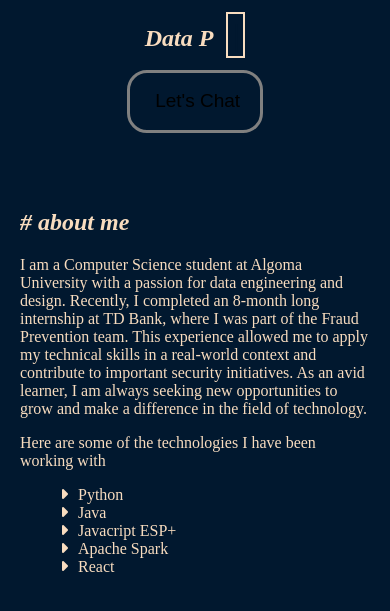
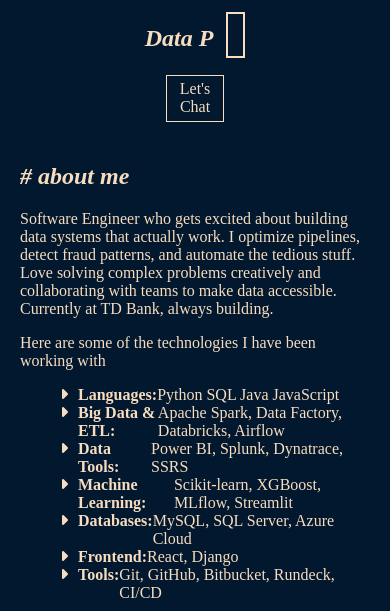
Before and after one commit to A-Ighalo/Web-Portfolio, a website: page index.html in a window 390 px wide. Shown: the part 233-844 px from the top of the page. Drawn offline with nearby package versions, Linux system fonts and the light colour scheme; a web font is replaced by a local one.

Commit message:
new changes to the webpage

```diff
--- a/css/style.css
+++ b/css/style.css
@@ -1,5 +1,7 @@
+@import url(https://fonts.googleapis.com/css?family=Playfair+Display:400italic);
 html {
   scroll-behavior: smooth;
+  /* background-color: #01182F; */
 }
 
 body {
@@ -26,7 +28,6 @@ header a {
     color: #f8dcbf;
     text-decoration: none;
     display: inline;
-    /*float:right;*/
     padding:3% 4% 5% 0%;   /*top right bottom left*/
 
 }
@@ -81,6 +82,7 @@ section {
 }
 
 
+
 section,
 p,
 h1 {
@@ -88,21 +90,11 @@ h1 {
 }
 
 
-
+/* ====== Hero Section ========= */
 .intro {
     padding-top: 15%;
     text-align: center;
 }
-
-.intro input {
-    padding: 2%;
-    background: none;
-    border: 3px solid grey;
-    border-radius: 20px;
-    font-size: 19px;
-    cursor: pointer;
-}
-
 
 .intro h1 {
     font-size: 40px;
@@ -114,11 +106,72 @@ h1 {
     padding:0;
     margin-bottom:0px;
 }
-.intro input:hover {
-    background-color: rgb(163, 172, 164);
-    opacity: 0.5;
+
+.intro p{
+    padding: 1%;
 
 }
+
+/* .intro input {
+    padding: 1.5%;
+    background:transparent;
+    border: 1px solid rgba(248, 220, 191, 0.95);
+    border-radius: 3px;
+    font-size: 15px;
+    color: #f8dcbf;
+    cursor: pointer;
+    font-family: "Playfair Dsisplay";
+
+
+} */
+
+
+
+.btn {
+  text-decoration: none;
+  color: #f8dcbf;
+  position: relative;
+  display: block;
+  padding: 0.375%;
+  background:transparent;
+  /* overflow: hidden; */
+  text-decoration: none;
+  width: 15%;
+  margin: auto auto auto;
+}
+
+
+
+
+.btn span {
+  display: inherit;
+  border: 1px solid #f8dcbf;
+  background:#01182F;
+  /* font-size: 0.875rem; */
+  text-align: center;
+  padding: 7%;
+
+}
+.btn::before {
+  content: "";
+  position: absolute;
+  z-index: -1;
+  top: 0;
+  left: 0;
+  width: 100%;
+  height: 100%;
+}
+
+.btn.slide_v::before{
+  background: #d8d1c9;
+  transform: translateY(-100%);
+  transition: transform 0.5s ease;
+}
+.btn.slide_v:hover::before {
+  transform: translateY(0);
+}
+
+
 
 .typed-cursor {
     font-weight: 100px;
@@ -128,17 +181,18 @@ h1 {
     border: 2px solid #f8dcbf;
     color: #01182F
 }
+/*  ====== Hero Section Ends ========= */
+
 
 main {
     margin-left: 10%;
     margin-right: 10%;
-    /* border:3px solid green; */
+
 }
 
 
 .ProgLang {
     list-style-type: none;
-    /* This removes the default bullets */
 }
 
 .ProgLang li::before{
@@ -152,7 +206,6 @@ main {
 }
 
 .ProgLang li {
-   /* padding-left: 0.5em; */
    display:flex;
 }
 
@@ -166,8 +219,7 @@ main {
     height:50px;
 }
 .ex-card {
-    /* flex: grow, shrink, basis */
-    flex: 1 1 calc(33.333% - 40px);
+    flex: 1 1 calc(33.333% - 40px); /* flex: grow, shrink, basis */
     max-width: 50em;
     max-height: 20%;
     padding: 15px;
@@ -177,26 +229,31 @@ main {
     text-wrap: balance;
     margin: 4px;
     box-shadow: 0 4px 8px 0 rgba(0, 0, 0, 0.2);
+
+    opacity:0;
+    transform:translateY(20vh);
+    visibility: hidden;
+    transition: opacity 2s ease-out, transform 2s ease-out;
+    will-change : opacity, visibility;
 }
 
-.ex-card:hover{
-    background-color: rosybrown;
-    font-size: 103%;
-    transition: transform 1s;
-    transform: scale(1.00);
-
+.ex-card.is-visible{
+    opacity:1;
+    transform:none;
+    visibility: visible;
 }
 
 
 
+
+
+
 #portfolio-form{
-    /* background-color: #61574c; */
     text-align: center;
     display: flex;
-    /* flex-direction: column; */
     justify-content: center;   /* centers horizontally */
     align-items: center;       /* centers vertically */
-    /* min-height: 400px;  */
+
 
 }
 
@@ -217,12 +274,9 @@ main {
 textarea{
     text-align:justify;
     padding-top: 20px;
-    /* margin-top: 10px; */
     width:100%;
     height:200px;
     display:block;
-
-    /* padding:25% 25% 15% 15%; top right bottom left */
 
 }
 
@@ -268,17 +322,16 @@ footer p,footer a {
 
 @media screen and (max-width: 1000px) {
 
-    .intro input {
-        padding: 5%;
+    /* .intro input {
+        padding: 2%;
         background: none;
         border: 3px solid grey;
-        width: 34%;
-    }
+        width: 15%;
+    } */
 
     main {
         margin-left: auto;
         margin-right: auto;
-        /* border:3px solid green; */
     }
 
 
@@ -297,17 +350,12 @@ footer p,footer a {
 
 
 @media screen and (max-width: 800px) {
-    /* header{
-        display: none;
-    } */
-
-
-    .intro input {
+    /* .intro input {
         padding: 5%;
         background: none;
         border: 3px solid grey;
         width: 39%;
-    }
+    } */
 
     header nav a:nth-child(2) {
     margin-left: 0;
@@ -317,7 +365,6 @@ footer p,footer a {
     main {
         margin-left: auto;
         margin-right: auto;
-        /* border:3px solid green; */
     }
 
     .exp-section {
@@ -347,6 +394,7 @@ footer p,footer a {
     header{
         display: none;
     }
+
     /*Style for hamburger menu*/
     header nav{
         flex-direction:column;
@@ -355,13 +403,9 @@ footer p,footer a {
 
     }
 
-    header a:hover{
-        transform:scale(1.5);
-
+    header a:hover {
+        transform: scale(1.5);
     }
-
-
-
 
 
     .exp-section {
--- a/index.html
+++ b/index.html
@@ -24,7 +24,7 @@
             <a href="#About">About</a>
             <a href="#experience">Experience</a>
             <a href="#projects">Project</a>
-            <a href="resume/Abraham_Ighalo.pdf" target="_top">Resume
+            <a href="resume/Abraham.Ighalo.Resume.pdf" target="_top">Resume
             </a>
         </nav>
 
@@ -39,39 +39,45 @@
     <div class="main">
         <main>
             <section class="intro">
+
                 <h1> Hello, it's Abraham </h1>
                 <i>
                     <h2 id="typed-text"></h2>
                 </i>
-                <p >
-                    <a href = "#portfolio-form"><input type="button" , value=" Let's Chat" class="button"></a>
-                </p>
+
+                <!-- <p >
+                    <a href = "#portfolio-form" class = "btn slide_v"><span>Let's Chat</a>
+
+                </p> -->
+
+
             </section>
+
+            <div class="contain">
+
+                <a href="#" class="btn slide_v"><span>Let's Chat</span></a>
+
+            </div>
 
             <section id="About">
                 <i>
                     <h1># about me</h1>
                 </i>
-                <P>I am a Computer Science student at Algoma University
-                    with a passion for data engineering and design.
-                    Recently, I completed an 8-month long internship at TD Bank,
-                    where I was part of the Fraud Prevention team.
-                    This experience allowed me to apply my technical skills in a real-world
-                    context and contribute to important security initiatives.
-                    As an avid learner, I am always seeking new opportunities to grow and make a difference
-                    in the field of technology.</P>
+                <P>Software Engineer who gets excited about building data systems that actually work.
+                    I optimize pipelines, detect fraud patterns, and automate the tedious stuff.
+                    Love solving complex problems creatively and collaborating with teams to make data accessible.
+                    Currently at TD Bank, always building.</P>
                 <p>Here are some of the technologies I have been working with
-
-
                 </p>
 
-
                 <ul class="ProgLang">
-                    <li>Python</li>
-                    <li>Java</li>
-                    <li>Javacript ESP+</li>
-                    <li>Apache Spark</li>
-                    <li>React</li>
+                    <li><strong>Languages:</strong> Python  SQL Java JavaScript</li>
+                    <li><strong>Big Data & ETL:</strong> Apache Spark, Data Factory, Databricks, Airflow</li>
+                    <li><strong>Data Tools:</strong> Power BI, Splunk, Dynatrace, SSRS</li>
+                    <li><strong>Machine Learning:</strong> Scikit-learn, XGBoost, MLflow, Streamlit</li>
+                    <li><strong>Databases:</strong> MySQL, SQL Server, Azure Cloud</li>
+                    <li><strong>Frontend:</strong> React, Django</li>
+                    <li><strong>Tools:</strong> Git, GitHub, Bitbucket, Rundeck, CI/CD</li>
                 </ul>
             </section>
 
@@ -84,8 +90,10 @@
                     <h1>Software Engineer@ TD BANK</h1>
                     Oct 2025 - Present
                     <ul class="ProgLang">
-                        <li>Manage incident reporting and implement automation to streamline response processes,
-                            while monitoring application performance and reliability.</li>
+                        <li>Designed and implemented executive-level metrics for incident, change, and problem management
+                            to provide actionable insights on application performance and process health.</li>
+                        <li>Built governance dashboards for incident management, enhancing ticket hygiene and improving data quality across teams.</li>
+
 
                     </ul>
                 </div>
@@ -170,7 +178,7 @@
                 <div class="exp-section">
 
 
-                    <div class="ex-card">
+                    <div  class="ex-card">
                         <h3>Fraud Detection-Unsupervised ML</h3>
 
                         <p>Engineered a scalable unsupervised ML framework comparing four algorithms (Isolation Forest,
@@ -240,25 +248,25 @@
                 </div>
             </section>
 
+<!--
             <section id = "portfolio-form">
 
                 <form class = "form_class"action="" method="post">
                     <h1> Contact Me</h1>
-                    <p> I always respond to me emails...</p>
+                    <p> I always respond to my emails...</p>
 
-                    <!-- <label for="name">Name</label> -->
+
                     <input type="text" id="name" name="user_name" placeholder="e.g. Abraham Ighalo" required>
 
-                    <!-- <label for="email">Email</label> -->
+
                     <input type="email" id="email" name="user_email" placeholder="e.g. abraham.ighalo@email.com" required>
 
 
-                    <!-- <label for="msg">Send me a message</label> -->
                     <textarea id="msg" name="user_message" placeholder="Type your message or project idea here..."></textarea>
                     <input type = "submit" value = "Message">
                 </form>
 
-            </section>
+            </section> -->
 
         </main>
     </div>
@@ -277,6 +285,8 @@
     <script src="https://ajax.googleapis.com/ajax/libs/jquery/3.7.1/jquery.min.js"></script>
     <script src="js/script.js"></script>
     <script>
+
+        //creates a typed effect in my hero section
         var typed = new Typed('#typed-text', {
             strings: ['Software Engineer', 'Data Professional', 'Tech Enthusiast', 'Lifelong Learner'],
             typeSpeed: 90,
@@ -285,14 +295,12 @@
             showCursor: true
         })
 
-
+        // creates a hamburger button
         function myfunction() {
             var x = document.querySelector(".hamburger");
             x.classList.toggle("change");
 
             var navlinks = document.querySelector("header");
-
-
             if (navlinks.style.display === "block") {
                 navlinks.style.display = "none";
             } else {
@@ -300,6 +308,18 @@
             }
         }
 
+       //creates a fade in effect based on scroll
+        const sections = document.querySelectorAll('.ex-card');
+        const observer = new IntersectionObserver(entries => {
+            entries.forEach(entry => {
+                if (entry.isIntersecting){
+                    entry.target.classList.add('is-visible')
+                }else{
+                    entry.target.classList.remove('is-visible');
+                }
+            })
+        });
+        sections.forEach(section => observer.observe(section));
 
 
 
```
Also changed, not shown: package.json (added, +7 -0 lines), .github/workflows/static.yml, js/script.js (added), 3 other files.
